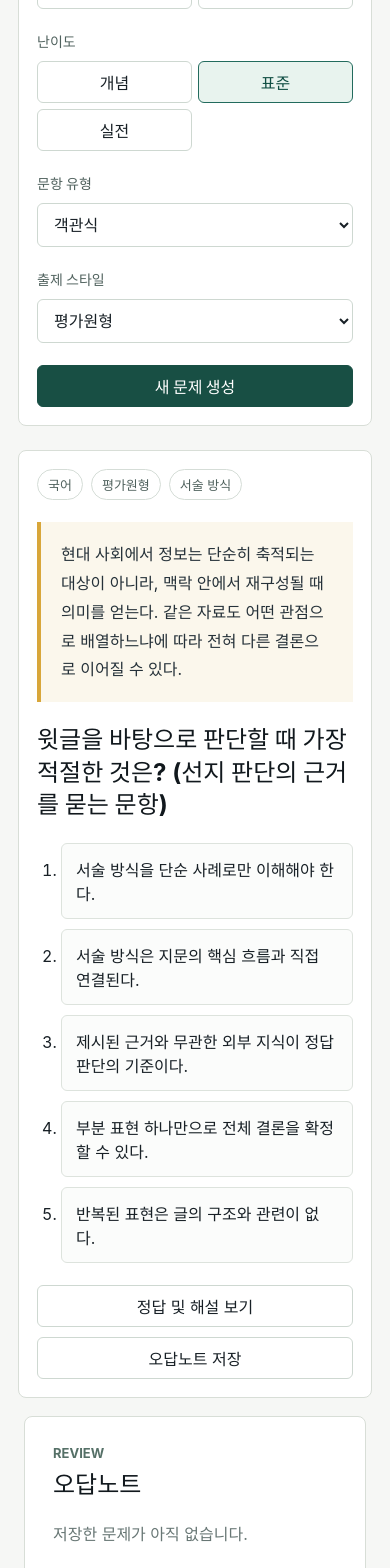
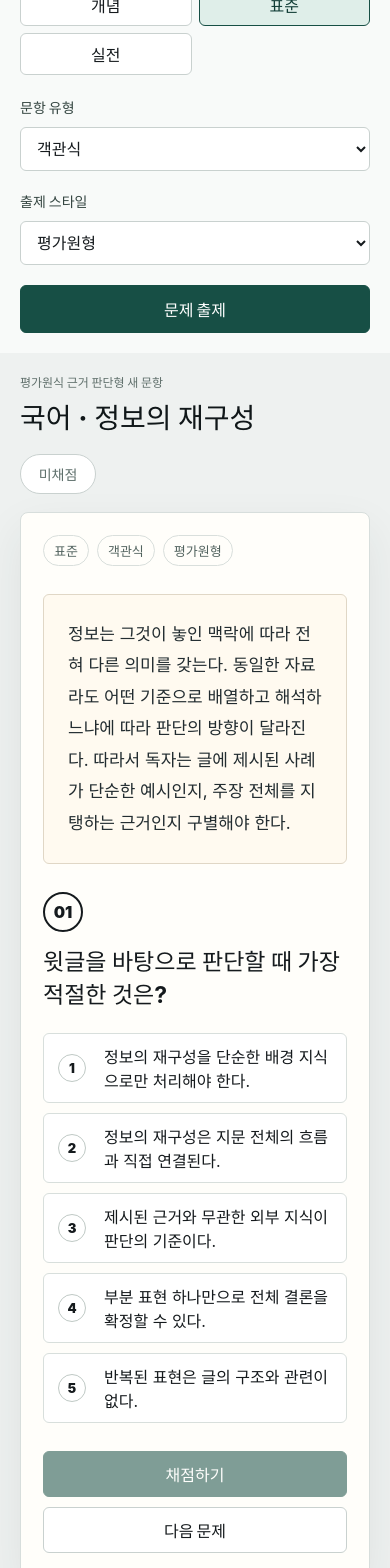
Before and after one commit to jbaoro/SAT, a React (Vite) app: page / in a window 390 px wide. Shown: the part 340-1908 px from the top of the page. Built offline with nearby package versions, Linux system fonts and the light colour scheme.

Commit message:
Refine practice solving experience

```diff
--- a/src/App.css
+++ b/src/App.css
@@ -1,111 +1,9 @@
 .app-shell {
   min-height: 100vh;
   display: grid;
-  grid-template-columns: minmax(0, 1fr) 320px;
-  background: #f6f7f5;
-  color: #182026;
-}
-
-.workspace {
-  padding: 40px;
-}
-
-.topbar {
-  display: flex;
-  justify-content: space-between;
-  gap: 24px;
-  align-items: flex-start;
-  margin-bottom: 32px;
-}
-
-.eyebrow {
-  color: #557067;
-  font-size: 13px;
-  font-weight: 700;
-  letter-spacing: 0;
-  margin: 0 0 8px;
-  text-transform: uppercase;
-}
-
-h1,
-h2,
-p {
-  margin: 0;
-}
-
-h1 {
-  color: #11181d;
-  font-size: clamp(36px, 6vw, 72px);
-  line-height: 0.98;
-  max-width: 760px;
-}
-
-h2 {
-  color: #11181d;
-  font-size: 24px;
-  line-height: 1.35;
-}
-
-.summary-pill {
-  min-width: 128px;
-  border: 1px solid #d8ded7;
-  border-radius: 8px;
-  padding: 12px 14px;
-  background: #ffffff;
-}
-
-.summary-pill span,
-.summary-pill strong {
-  display: block;
-}
-
-.summary-pill span {
-  color: #60706c;
-  font-size: 13px;
-}
-
-.summary-pill strong {
-  margin-top: 3px;
-  font-size: 20px;
-}
-
-.generator-grid {
-  display: grid;
-  grid-template-columns: 300px minmax(0, 1fr);
-  gap: 24px;
-  align-items: start;
-}
-
-.control-panel,
-.problem-stage,
-.note-panel {
-  border: 1px solid #d8ded7;
-  border-radius: 8px;
-  background: #ffffff;
-}
-
-.control-panel {
-  display: grid;
-  gap: 22px;
-  padding: 20px;
-}
-
-.control-group {
-  display: grid;
-  gap: 10px;
-}
-
-.control-group > span,
-.select-field span {
-  color: #50625e;
-  font-size: 14px;
-  font-weight: 700;
-}
-
-.segmented {
-  display: grid;
-  grid-template-columns: repeat(2, 1fr);
-  gap: 6px;
+  grid-template-columns: 280px minmax(0, 1fr) 300px;
+  background: #eef1f0;
+  color: #151a1d;
 }
 
 button,
@@ -115,129 +13,347 @@ input {
 }
 
 button {
-  min-height: 42px;
-  border: 1px solid #ced8d1;
+  border: 1px solid #c9d1cf;
   border-radius: 6px;
   background: #ffffff;
-  color: #182026;
+  color: #151a1d;
   cursor: pointer;
 }
 
-button:hover {
-  border-color: #547c70;
+button:hover:not(:disabled) {
+  border-color: #234d46;
 }
 
 button:disabled {
   cursor: default;
-  opacity: 0.58;
+  opacity: 0.55;
+}
+
+h1,
+h2,
+h3,
+p {
+  margin: 0;
+}
+
+.side-panel,
+.review-panel {
+  min-height: 100vh;
+  border-color: #d4dcda;
+  background: #f8faf9;
+  padding: 28px;
+}
+
+.side-panel {
+  border-right: 1px solid #d4dcda;
+}
+
+.brand-block {
+  margin-bottom: 34px;
+}
+
+.brand-block span,
+.review-header span,
+.exam-header p {
+  color: #60706c;
+  font-size: 12px;
+  font-weight: 800;
+  letter-spacing: 0;
+  text-transform: uppercase;
+}
+
+.brand-block h1 {
+  margin-top: 10px;
+  color: #101719;
+  font-size: 31px;
+  line-height: 1.08;
+}
+
+.control-group {
+  display: grid;
+  gap: 10px;
+  margin-bottom: 22px;
+}
+
+.control-group p,
+.select-field span {
+  color: #344541;
+  font-size: 14px;
+  font-weight: 800;
+}
+
+.segmented {
+  display: grid;
+  grid-template-columns: repeat(2, 1fr);
+  gap: 7px;
+}
+
+.segmented button {
+  min-height: 42px;
 }
 
 .segmented .active {
-  border-color: #226b5d;
-  background: #e8f3ee;
-  color: #0f4d42;
-  font-weight: 800;
+  border-color: #174f45;
+  background: #dfeee9;
+  color: #113d36;
+  font-weight: 900;
 }
 
 .select-field {
   display: grid;
   gap: 10px;
+  margin-bottom: 20px;
 }
 
 select,
-.answer-input {
+input {
+  width: 100%;
   min-height: 44px;
-  border: 1px solid #ced8d1;
+  border: 1px solid #c9d1cf;
   border-radius: 6px;
   background: #ffffff;
-  color: #182026;
+  color: #151a1d;
   padding: 0 12px;
 }
 
 .primary-action {
-  border-color: #184f44;
-  background: #184f44;
+  width: 100%;
+  min-height: 48px;
+  border-color: #174f45;
+  background: #174f45;
   color: #ffffff;
-  font-weight: 800;
+  font-weight: 900;
 }
 
-.problem-stage {
-  min-height: 560px;
-  display: flex;
-  flex-direction: column;
-  gap: 22px;
-  padding: 28px;
+.exam-area {
+  padding: 36px;
 }
 
-.problem-meta {
+.exam-header {
+  display: flex;
+  justify-content: space-between;
+  gap: 18px;
+  align-items: center;
+  margin-bottom: 18px;
+}
+
+.exam-header h2 {
+  margin-top: 6px;
+  color: #101719;
+  font-size: 28px;
+}
+
+.score-chip {
+  min-width: 76px;
+  border: 1px solid #c9d1cf;
+  border-radius: 999px;
+  background: #ffffff;
+  color: #5e6f6b;
+  font-size: 14px;
+  font-weight: 900;
+  padding: 9px 14px;
+  text-align: center;
+}
+
+.score-chip.correct {
+  border-color: #1c7a57;
+  background: #e3f5ec;
+  color: #136144;
+}
+
+.score-chip.wrong {
+  border-color: #b95050;
+  background: #fae8e8;
+  color: #9a3131;
+}
+
+.paper {
+  min-height: 680px;
+  border: 1px solid #d7dedc;
+  border-radius: 8px;
+  background: #fffefa;
+  box-shadow: 0 18px 45px rgba(40, 48, 45, 0.08);
+  padding: 38px;
+}
+
+.paper-meta {
   display: flex;
   flex-wrap: wrap;
   gap: 8px;
+  margin-bottom: 28px;
 }
 
-.problem-meta span {
-  border: 1px solid #d5ddd7;
+.paper-meta span {
+  border: 1px solid #d9dfdc;
   border-radius: 999px;
-  color: #50625e;
+  color: #52635f;
   font-size: 13px;
+  font-weight: 700;
   padding: 5px 10px;
 }
 
 .passage {
-  border-left: 4px solid #d8a63a;
-  background: #fbf7ec;
-  color: #253139;
-  line-height: 1.8;
-  padding: 18px 20px;
+  border: 1px solid #e0d7c6;
+  border-radius: 6px;
+  background: #fffaf0;
+  color: #222c30;
+  font-size: 17px;
+  line-height: 1.85;
+  padding: 24px;
+}
+
+.question-block {
+  display: grid;
+  grid-template-columns: 44px 1fr;
+  gap: 14px;
+  align-items: start;
+  margin: 28px 0 20px;
+}
+
+.question-number {
+  width: 40px;
+  height: 40px;
+  display: grid;
+  place-items: center;
+  border: 2px solid #151a1d;
+  border-radius: 999px;
+  font-weight: 900;
+}
+
+.question-block h3 {
+  color: #151a1d;
+  font-size: 23px;
+  line-height: 1.45;
 }
 
 .choices {
   display: grid;
   gap: 10px;
+  list-style: none;
   margin: 0;
-  padding-left: 24px;
+  padding: 0;
 }
 
-.choices li {
-  border: 1px solid #dde3dd;
-  border-radius: 6px;
-  background: #fbfcfb;
-  padding: 13px 14px;
+.choices button {
+  width: 100%;
+  min-height: 52px;
+  display: grid;
+  grid-template-columns: 34px 1fr;
+  gap: 12px;
+  align-items: center;
+  border-color: #d8dfdc;
+  background: #ffffff;
+  padding: 10px 14px;
+  text-align: left;
 }
 
-.problem-actions {
+.choices button span {
+  width: 28px;
+  height: 28px;
+  display: grid;
+  place-items: center;
+  border: 1px solid #bfc9c5;
+  border-radius: 999px;
+  font-size: 13px;
+  font-weight: 900;
+}
+
+.choices .selected {
+  border-color: #174f45;
+  background: #edf6f2;
+}
+
+.short-answer {
+  display: grid;
+  gap: 10px;
+  max-width: 420px;
+}
+
+.short-answer span {
+  color: #344541;
+  font-weight: 800;
+}
+
+.exam-actions {
   display: flex;
   gap: 10px;
-  margin-top: auto;
+  margin-top: 28px;
 }
 
-.problem-actions button {
-  padding: 0 14px;
+.exam-actions button {
+  min-height: 46px;
+  padding: 0 18px;
+  font-weight: 900;
 }
 
-.answer-box {
-  display: grid;
-  gap: 8px;
-  border: 1px solid #b8d2c4;
-  border-radius: 8px;
-  background: #edf7f1;
-  padding: 18px;
+.exam-actions button:first-child {
+  border-color: #174f45;
+  background: #174f45;
+  color: #ffffff;
 }
 
-.answer-box p {
-  color: #30413d;
-  line-height: 1.7;
+.solution-panel {
+  display: grid;
+  gap: 14px;
+  border-top: 1px solid #dce2df;
+  margin-top: 30px;
+  padding-top: 24px;
 }
 
-.note-panel {
-  border-block: 0;
-  border-right: 0;
-  border-radius: 0;
-  padding: 28px;
+.solution-panel div {
+  display: flex;
+  gap: 10px;
+  align-items: baseline;
 }
 
-.note-panel h2 {
-  margin-bottom: 20px;
+.solution-panel span {
+  color: #60706c;
+  font-size: 13px;
+  font-weight: 900;
+}
+
+.solution-panel strong {
+  color: #0f493f;
+  font-size: 20px;
+}
+
+.solution-panel p {
+  color: #263430;
+  line-height: 1.75;
+}
+
+.solution-panel small {
+  border-left: 4px solid #d8a63a;
+  background: #fbf7ec;
+  color: #4b4130;
+  line-height: 1.6;
+  padding: 12px 14px;
+}
+
+.review-panel {
+  border-left: 1px solid #d4dcda;
+}
+
+.review-header {
+  display: flex;
+  justify-content: space-between;
+  align-items: center;
+  margin-bottom: 8px;
+}
+
+.review-header strong {
+  width: 34px;
+  height: 34px;
+  display: grid;
+  place-items: center;
+  border-radius: 999px;
+  background: #174f45;
+  color: #ffffff;
+}
+
+.review-panel h2 {
+  margin-bottom: 22px;
+  font-size: 24px;
 }
 
 .empty-state {
@@ -245,7 +361,7 @@ select,
   line-height: 1.6;
 }
 
-.note-panel ul {
+.review-panel ul {
   display: grid;
   gap: 10px;
   list-style: none;
@@ -253,53 +369,75 @@ select,
   padding: 0;
 }
 
-.note-panel li {
+.review-panel li {
   display: grid;
-  gap: 4px;
+  gap: 5px;
   border: 1px solid #dce3dd;
   border-radius: 8px;
-  background: #fbfcfb;
+  background: #ffffff;
   padding: 14px;
 }
 
-.note-panel li span,
-.note-panel li small {
+.review-panel li span,
+.review-panel li small {
   color: #60706c;
   font-size: 13px;
 }
 
-@media (max-width: 1020px) {
-  .app-shell,
-  .generator-grid {
+.review-panel li strong {
+  color: #172321;
+}
+
+@media (max-width: 1180px) {
+  .app-shell {
+    grid-template-columns: 260px minmax(0, 1fr);
+  }
+
+  .review-panel {
+    grid-column: 1 / -1;
+    min-height: auto;
+    border-left: 0;
+    border-top: 1px solid #d4dcda;
+  }
+}
+
+@media (max-width: 860px) {
+  .app-shell {
     grid-template-columns: 1fr;
   }
 
-  .workspace {
-    padding: 24px;
+  .side-panel,
+  .review-panel {
+    min-height: auto;
+    border-right: 0;
   }
 
-  .topbar {
+  .exam-area {
+    padding: 20px;
+  }
+
+  .paper {
+    min-height: auto;
+    padding: 22px;
+  }
+}
+
+@media (max-width: 560px) {
+  .side-panel,
+  .review-panel {
+    padding: 20px;
+  }
+
+  .exam-header {
+    align-items: flex-start;
     flex-direction: column;
   }
 
-  .note-panel {
-    border: 1px solid #d8ded7;
-    border-radius: 8px;
-    margin: 0 24px 24px;
-  }
-}
-
-@media (max-width: 640px) {
-  .workspace {
-    padding: 18px;
+  .question-block {
+    grid-template-columns: 1fr;
   }
 
-  .control-panel,
-  .problem-stage {
-    padding: 18px;
-  }
-
-  .problem-actions {
+  .exam-actions {
     flex-direction: column;
   }
 }
--- a/src/App.tsx
+++ b/src/App.tsx
@@ -5,6 +5,7 @@ type Subject = '국어' | '수학' | '영어' | '탐구'
 type Difficulty = '개념' | '표준' | '실전'
 type ProblemType = '객관식' | '단답형' | '지문형'
 type StyleMode = '평가원형' | 'EBS 학습형' | '고난도 실전형'
+type GradingState = 'idle' | 'correct' | 'wrong'
 
 type Problem = {
   id: string
@@ -13,15 +14,18 @@ type Problem = {
   problemType: ProblemType
   styleMode: StyleMode
   passage?: string
+  sourceHint: string
   question: string
   choices?: string[]
   answer: string
   explanation: string
   concept: string
+  trap: string
 }
 
 type SavedProblem = Problem & {
   savedAt: string
+  submittedAnswer: string
 }
 
 const subjects: Subject[] = ['국어', '수학', '영어', '탐구']
@@ -31,29 +35,29 @@ const styleModes: StyleMode[] = ['평가원형', 'EBS 학습형', '고난도 실
 
 const storageKey = 'sat-practice-generator.saved'
 
-const optionCopy: Record<Subject, string[]> = {
-  국어: ['서술 방식', '중심 내용', '보기 적용', '선지 판단'],
-  수학: ['함수', '수열', '확률', '미분'],
-  영어: ['빈칸 추론', '순서 배열', '문장 삽입', '어휘 추론'],
+const concepts: Record<Subject, string[]> = {
+  국어: ['정보의 재구성', '화자의 태도', '보기 적용', '선지 판단'],
+  수학: ['함수의 규칙', '등차수열', '조건 해석', '미분 계수'],
+  영어: ['빈칸 추론', '문장 삽입', '글의 순서', '요지 파악'],
   탐구: ['자료 해석', '개념 비교', '인과 관계', '그래프 분석'],
 }
 
 const passages: Record<Subject, string[]> = {
   국어: [
-    '현대 사회에서 정보는 단순히 축적되는 대상이 아니라, 맥락 안에서 재구성될 때 의미를 얻는다. 같은 자료도 어떤 관점으로 배열하느냐에 따라 전혀 다른 결론으로 이어질 수 있다.',
-    '문학 작품의 화자는 세계를 직접 설명하기보다 감각적 장면을 통해 정서를 드러낸다. 독자는 반복되는 이미지와 시선의 변화를 따라가며 작품의 긴장을 파악한다.',
+    '정보는 그것이 놓인 맥락에 따라 전혀 다른 의미를 갖는다. 동일한 자료라도 어떤 기준으로 배열하고 해석하느냐에 따라 판단의 방향이 달라진다. 따라서 독자는 글에 제시된 사례가 단순한 예시인지, 주장 전체를 지탱하는 근거인지 구별해야 한다.',
+    '작품 속 화자는 대상과 일정한 거리를 유지하면서도 반복되는 감각 이미지를 통해 내면의 동요를 드러낸다. 직접적인 감정 표현이 적을수록 시선의 이동과 장면 배열은 정서를 파악하는 중요한 단서가 된다.',
   ],
   수학: [
-    '함수 f(x)는 모든 실수 x에 대하여 f(x + 2) = f(x) + 4를 만족한다. 또한 f(1) = 3이고, x가 1에서 5까지 변할 때 f(x)는 일정한 비율로 증가한다고 하자.',
-    '첫째항이 3인 등차수열 {a_n}에서 a_5 = 15이다. 이 수열의 첫 n항의 합을 S_n이라 할 때, S_n의 값이 90 이상이 되는 가장 작은 n을 구하라.',
+    '함수 f(x)는 모든 실수 x에 대하여 f(x + 2) = f(x) + 4를 만족한다. f(1) = 3이고, 구간 [1, 5]에서 f(x)는 일정한 비율로 증가한다고 하자.',
+    '첫째항이 3인 등차수열 {a_n}에서 a_5 = 15이다. 이 수열의 첫 n항의 합을 S_n이라 할 때, S_n이 처음으로 90 이상이 되는 순간을 생각하자.',
   ],
   영어: [
-    'When students review a mistake right after solving a problem, they often remember only the answer. However, when they return to it later and explain the reason in their own words, the mistake becomes a durable learning signal.',
-    'A good study plan does not simply add more hours. It changes the order of effort so that difficult tasks appear when attention is still fresh, and lighter review supports memory at the end of the day.',
+    'A productive review session is not a second attempt to memorize the same answer. It is a chance to rebuild the path that led to the mistake. When students explain why an option was tempting but wrong, they turn the error into usable evidence.',
+    'Good study plans do not merely add more hours. They place difficult tasks when attention is fresh and use lighter review to protect memory later. The order of effort often matters as much as the amount of effort.',
   ],
   탐구: [
-    'A 지역은 산업화 이후 청년층의 유입이 증가했지만, 최근에는 주거 비용 상승으로 주변 지역으로의 이동이 확대되고 있다. 이에 따라 중심지와 주변지의 기능 분화가 뚜렷해졌다.',
-    '어떤 생태계에서 포식자 수가 감소하자 초식동물의 개체 수가 일시적으로 증가하였다. 이후 식물량이 줄어들면서 초식동물 개체 수도 다시 감소하는 양상이 나타났다.',
+    'A 지역은 산업화 이후 청년층 유입이 증가했지만, 최근에는 주거 비용 상승으로 주변 지역으로의 이동이 확대되었다. 중심지는 업무 기능이 강화되고 주변지는 주거 기능이 확대되는 양상이 나타난다.',
+    '어떤 생태계에서 포식자 수가 감소하자 초식동물의 개체 수가 일시적으로 증가하였다. 이후 식물량이 줄어들면서 초식동물 개체 수도 다시 감소하는 변화가 관찰되었다.',
   ],
 }
 
@@ -68,15 +72,15 @@ function createProblem(
   styleMode: StyleMode,
 ): Problem {
   const seed = Date.now()
-  const concept = pick(optionCopy[subject], seed)
+  const concept = pick(concepts[subject], seed)
   const passage = problemType === '단답형' ? undefined : pick(passages[subject], seed)
   const id = `${subject}-${difficulty}-${problemType}-${seed}`
-  const tone =
+  const sourceHint =
     styleMode === 'EBS 학습형'
-      ? '학습 개념을 확인하는'
+      ? 'EBS 학습 개념을 변형한 새 문항'
       : styleMode === '고난도 실전형'
-        ? '추론 과정을 한 번 더 요구하는'
-        : '선지 판단의 근거를 묻는'
+        ? '고난도 실전 판단형 새 문항'
+        : '평가원식 근거 판단형 새 문항'
 
   if (subject === '수학') {
     const base = difficulty === '개념' ? 2 : difficulty === '표준' ? 4 : 6
@@ -90,28 +94,27 @@ function createProblem(
       problemType,
       styleMode,
       passage,
+      sourceHint,
       concept,
+      trap: '조건을 식으로 바꾸기 전에 숫자만 대입하면 오답 선지로 이동합니다.',
       question:
         problemType === '단답형'
-          ? `조건을 만족하는 값의 합을 구하시오. (${tone} 문항)`
-          : `윗글의 조건을 바탕으로 알맞은 값을 고른 것은? (${tone} 문항)`,
-      choices:
-        problemType === '단답형'
-          ? undefined
-          : choices,
+          ? '조건을 만족하는 값을 구하시오.'
+          : '윗글의 조건을 바탕으로 구한 값으로 가장 적절한 것은?',
+      choices: problemType === '단답형' ? undefined : choices,
       answer,
       explanation:
-        '주어진 조건을 먼저 식으로 정리한 뒤, 변화량을 단계별로 누적하면 정답에 도달한다. 실전에서는 계산보다 조건 해석 순서를 안정적으로 잡는 것이 핵심이다.',
+        '먼저 변화 조건을 식으로 정리하고, 기준점에서 목표 지점까지의 변화량을 누적한다. 계산을 시작하기 전에 주어진 등식이 의미하는 간격과 증가량을 확인하는 것이 핵심이다.',
     }
   }
 
-  const answerIndex = difficulty === '실전' ? 3 : difficulty === '표준' ? 2 : 1
+  const answerText = `${concept}은 지문 전체의 흐름과 직접 연결된다.`
   const choices = [
-    `${concept}을 단순 사례로만 이해해야 한다.`,
-    `${concept}은 지문의 핵심 흐름과 직접 연결된다.`,
-    `제시된 근거와 무관한 외부 지식이 정답 판단의 기준이다.`,
-    `부분 표현 하나만으로 전체 결론을 확정할 수 있다.`,
-    `반복된 표현은 글의 구조와 관련이 없다.`,
+    `${concept}을 단순한 배경 지식으로만 처리해야 한다.`,
+    answerText,
+    '제시된 근거와 무관한 외부 지식이 판단의 기준이다.',
+    '부분 표현 하나만으로 전체 결론을 확정할 수 있다.',
+    '반복된 표현은 글의 구조와 관련이 없다.',
   ]
 
   return {
@@ -121,16 +124,22 @@ function createProblem(
     problemType,
     styleMode,
     passage,
+    sourceHint,
     concept,
+    trap: '오답은 지문 일부만 맞거나, 지문 밖 정보를 끌어오는 방식으로 설계되었습니다.',
     question:
       problemType === '단답형'
-        ? `제시된 내용의 핵심 개념을 한 단어로 쓰시오. (${tone} 문항)`
-        : `윗글을 바탕으로 판단할 때 가장 적절한 것은? (${tone} 문항)`,
+        ? '제시된 내용의 핵심 개념을 쓰시오.'
+        : '윗글을 바탕으로 판단할 때 가장 적절한 것은?',
     choices: problemType === '단답형' ? undefined : choices,
-    answer: problemType === '단답형' ? concept : `${answerIndex + 1}번`,
+    answer: problemType === '단답형' ? concept : answerText,
     explanation:
-      '정답은 지문 전체의 흐름과 직접 연결되는 근거를 포함한다. 오답은 일부 표현을 과장하거나, 지문 밖의 정보를 판단 기준으로 삼는 방식으로 구성되어 있다.',
+      '정답은 지문 전체의 논리와 직접 연결되는 근거를 포함한다. 오답은 일부 표현을 과장하거나, 지문 밖의 정보를 판단 기준으로 삼는 방식으로 구성되어 있다.',
   }
+}
+
+function normalizeAnswer(answer: string) {
+  return answer.replace(/\s/g, '').trim()
 }
 
 function loadSavedProblems(): SavedProblem[] {
@@ -150,48 +159,58 @@ function App() {
   const [difficulty, setDifficulty] = useState<Difficulty>('표준')
   const [problemType, setProblemType] = useState<ProblemType>('객관식')
   const [styleMode, setStyleMode] = useState<StyleMode>('평가원형')
-  const [showAnswer, setShowAnswer] = useState(false)
+  const [submittedAnswer, setSubmittedAnswer] = useState('')
+  const [gradingState, setGradingState] = useState<GradingState>('idle')
   const [savedProblems, setSavedProblems] = useState<SavedProblem[]>(loadSavedProblems)
   const [problem, setProblem] = useState<Problem>(() =>
     createProblem('국어', '표준', '객관식', '평가원형'),
   )
 
-  const isSaved = useMemo(
-    () => savedProblems.some((savedProblem) => savedProblem.id === problem.id),
-    [problem.id, savedProblems],
-  )
+  const isAnswered = gradingState !== 'idle'
+  const scoreLabel = useMemo(() => {
+    if (gradingState === 'correct') return '정답'
+    if (gradingState === 'wrong') return '오답'
+    return '미채점'
+  }, [gradingState])
 
   const generateProblem = () => {
     setProblem(createProblem(subject, difficulty, problemType, styleMode))
-    setShowAnswer(false)
+    setSubmittedAnswer('')
+    setGradingState('idle')
   }
 
-  const saveProblem = () => {
-    if (isSaved) return
+  const saveWrongProblem = (answer: string) => {
+    const alreadySaved = savedProblems.some((savedProblem) => savedProblem.id === problem.id)
+    if (alreadySaved) return
 
-    const nextProblems = [{ ...problem, savedAt: new Date().toISOString() }, ...savedProblems].slice(0, 12)
+    const nextProblems = [
+      { ...problem, submittedAnswer: answer || '무응답', savedAt: new Date().toISOString() },
+      ...savedProblems,
+    ].slice(0, 12)
+
     setSavedProblems(nextProblems)
     localStorage.setItem(storageKey, JSON.stringify(nextProblems))
   }
 
+  const gradeProblem = () => {
+    const isCorrect = normalizeAnswer(submittedAnswer) === normalizeAnswer(problem.answer)
+    setGradingState(isCorrect ? 'correct' : 'wrong')
+
+    if (!isCorrect) {
+      saveWrongProblem(submittedAnswer)
+    }
+  }
+
   return (
     <main className="app-shell">
-      <section className="workspace">
-        <header className="topbar">
-          <div>
-            <p className="eyebrow">SAT-KR Practice Generator</p>
-            <h1>수능형 연습문제 생성기</h1>
+      <aside className="side-panel">
+        <div className="brand-block">
+          <span>수능 문제 연구소</span>
+          <h1>오늘 풀 한 문제를 진짜처럼.</h1>
         </div>
-          <div className="summary-pill">
-            <span>{subject}</span>
-            <strong>{difficulty}</strong>
-          </div>
-        </header>
 
-        <section className="generator-grid">
-          <aside className="control-panel" aria-label="문제 생성 조건">
         <div className="control-group">
-              <span>과목</span>
+          <p>과목</p>
           <div className="segmented">
             {subjects.map((item) => (
               <button
@@ -207,7 +226,7 @@ function App() {
         </div>
 
         <div className="control-group">
-              <span>난이도</span>
+          <p>난이도</p>
           <div className="segmented">
             {difficulties.map((item) => (
               <button
@@ -241,64 +260,101 @@ function App() {
         </label>
 
         <button className="primary-action" onClick={generateProblem} type="button">
-              새 문제 생성
+          문제 출제
         </button>
       </aside>
 
-          <section className="problem-stage" aria-live="polite">
-            <div className="problem-meta">
-              <span>{problem.subject}</span>
+      <section className="exam-area">
+        <header className="exam-header">
+          <div>
+            <p>{problem.sourceHint}</p>
+            <h2>{problem.subject} · {problem.concept}</h2>
+          </div>
+          <div className={`score-chip ${gradingState}`}>
+            {scoreLabel}
+          </div>
+        </header>
+
+        <article className="paper">
+          <div className="paper-meta">
+            <span>{problem.difficulty}</span>
+            <span>{problem.problemType}</span>
             <span>{problem.styleMode}</span>
-              <span>{problem.concept}</span>
           </div>
 
           {problem.passage && <p className="passage">{problem.passage}</p>}
 
-            <h2>{problem.question}</h2>
+          <section className="question-block">
+            <span className="question-number">01</span>
+            <h3>{problem.question}</h3>
+          </section>
 
           {problem.choices ? (
             <ol className="choices">
-                {problem.choices.map((choice) => (
-                  <li key={choice}>{choice}</li>
+              {problem.choices.map((choice, index) => (
+                <li key={choice}>
+                  <button
+                    className={submittedAnswer === choice ? 'selected' : ''}
+                    disabled={isAnswered}
+                    onClick={() => setSubmittedAnswer(choice)}
+                    type="button"
+                  >
+                    <span>{index + 1}</span>
+                    {choice}
+                  </button>
+                </li>
               ))}
             </ol>
           ) : (
-              <input className="answer-input" placeholder="답안을 입력해 보세요" />
+            <label className="short-answer">
+              <span>답안</span>
+              <input
+                disabled={isAnswered}
+                onChange={(event) => setSubmittedAnswer(event.target.value)}
+                placeholder="정답을 입력하세요"
+                value={submittedAnswer}
+              />
+            </label>
           )}
 
-            <div className="problem-actions">
-              <button onClick={() => setShowAnswer((value) => !value)} type="button">
-                {showAnswer ? '해설 접기' : '정답 및 해설 보기'}
+          <div className="exam-actions">
+            <button disabled={!submittedAnswer || isAnswered} onClick={gradeProblem} type="button">
+              채점하기
             </button>
-              <button disabled={isSaved} onClick={saveProblem} type="button">
-                {isSaved ? '저장됨' : '오답노트 저장'}
+            <button onClick={generateProblem} type="button">
+              다음 문제
             </button>
           </div>
 
-            {showAnswer && (
-              <section className="answer-box">
-                <strong>정답: {problem.answer}</strong>
+          {isAnswered && (
+            <section className="solution-panel">
+              <div>
+                <span>정답</span>
+                <strong>{problem.answer}</strong>
+              </div>
               <p>{problem.explanation}</p>
+              <small>{problem.trap}</small>
             </section>
           )}
-          </section>
-        </section>
+        </article>
       </section>
 
-      <aside className="note-panel">
-        <div>
-          <p className="eyebrow">Review</p>
-          <h2>오답노트</h2>
+      <aside className="review-panel">
+        <div className="review-header">
+          <span>Review</span>
+          <strong>{savedProblems.length}</strong>
         </div>
+        <h2>자동 오답노트</h2>
+
         {savedProblems.length === 0 ? (
-          <p className="empty-state">저장한 문제가 아직 없습니다.</p>
+          <p className="empty-state">틀린 문제가 생기면 여기 쌓입니다.</p>
         ) : (
           <ul>
             {savedProblems.map((savedProblem) => (
               <li key={savedProblem.id}>
-                <span>{savedProblem.subject}</span>
+                <span>{savedProblem.subject} · {savedProblem.difficulty}</span>
                 <strong>{savedProblem.concept}</strong>
-                <small>{savedProblem.answer}</small>
+                <small>내 답: {savedProblem.submittedAnswer}</small>
               </li>
             ))}
           </ul>
```
Lines whose indentation alone changed are shown as unchanged.
